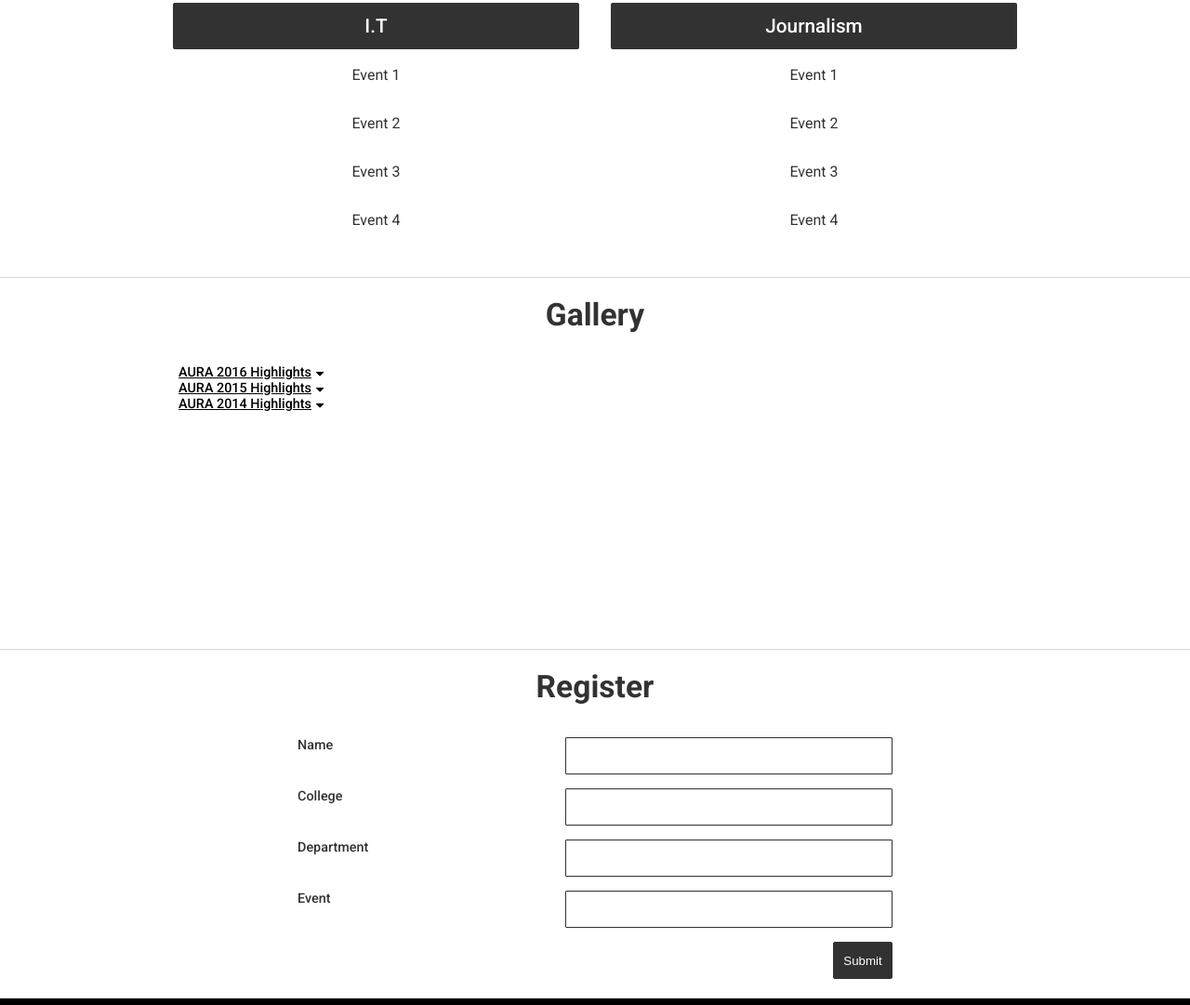
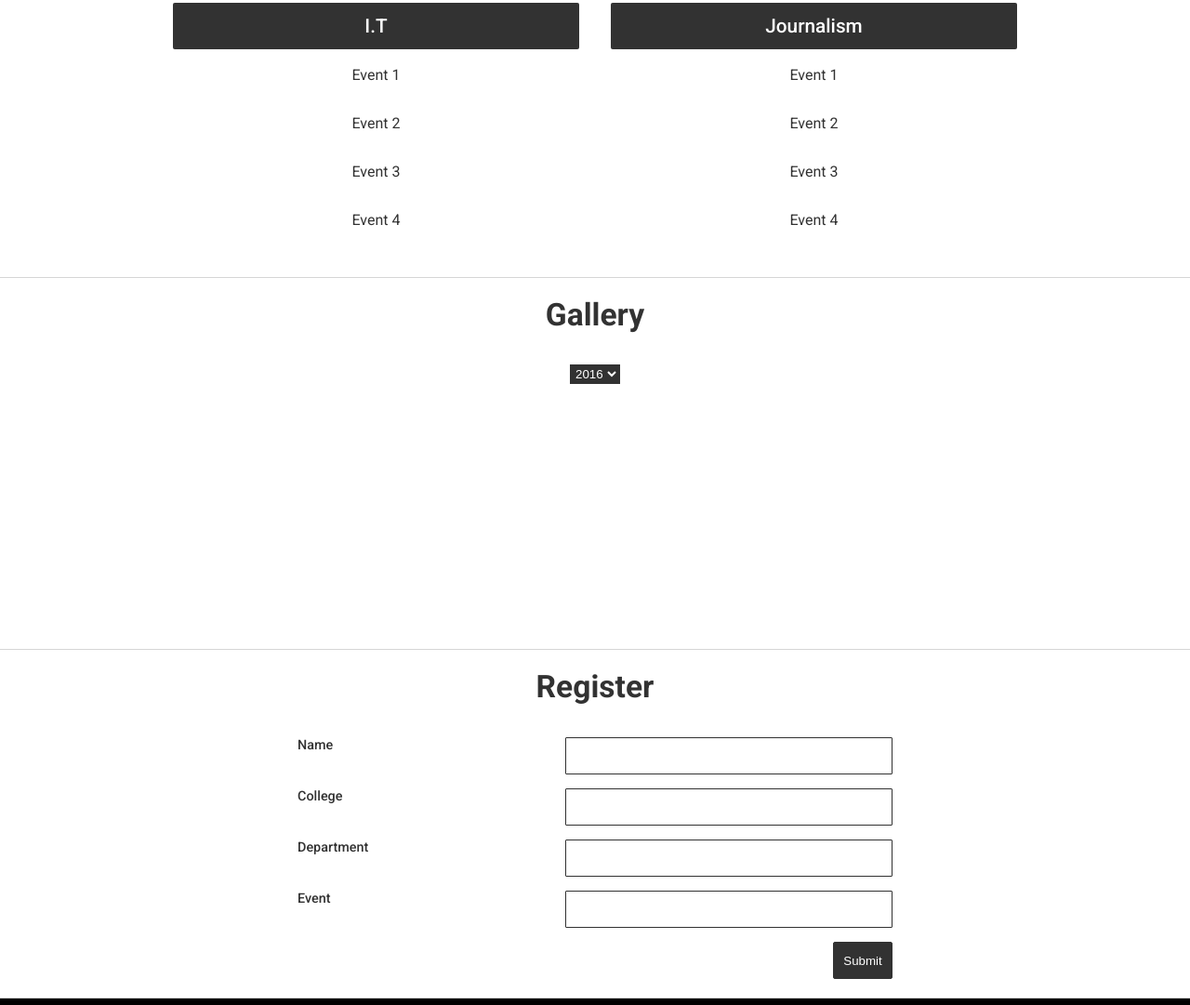
Before and after one commit to iamropo/aura-2017, a plain HTML site: page index.html in a window 1280 px wide. Shown: the part 1185-2266 px from the top of the page at 93% size. Drawn offline with Linux system fonts and the light colour scheme.

Commit message:
added dropdown for menu

```diff
--- a/css/index.css
+++ b/css/index.css
@@ -184,6 +184,10 @@ table {
 	width: 100%;
 	min-height: 50%;
 	padding: 10px 5%;
+	display: flex;
+	flex-direction: column;
+	justify-content: flex-start;
+	align-items: center;
 }
 
 #gallery > h3 {
@@ -193,29 +197,19 @@ table {
 	text-align: center;
 }
 
+#gallery select {
+	background-color: #323232;
+	border: 1px solid #323232;
+	color: #ffffff;
+	padding: 1px;
+}
+
 #gallery div {
 	width: 100%;
 	display: none;
 	flex-wrap: wrap;
 	justify-content: space-around;
 	align-items: center;
-}
-
-#gallery a {
-	width: 100%;
-	color: #000000;
-	font-size: .7em;
-	font-weight: 500;
-	display: flex;
-}
-
-#gallery a span {
-	text-decoration: underline;
-}
-
-#gallery a i {
-	color: #000000;
-	margin-left: 5px;
 }
 
 #gallery div img {
--- a/index.html
+++ b/index.html
@@ -99,7 +99,13 @@
 
 <div class="margined-section" id="gallery">
 	<h3>Gallery</h3>
-	<a href="#aura-2016"><span>AURA 2016 Highlights</span><i class="fa fa-sort-desc" aria-hidden="true"></i></a>
+
+	<select name="gallery-year" id="">
+		<option value="2016">2016</option>
+		<option value="2015">2015</option>
+		<option value="2014">2014</option>
+	</select>
+
 	<div id="aura-2016">
 		<img src="" alt="">
 		<img src="" alt="">
@@ -109,7 +115,7 @@
 		<img src="" alt="">
 		<img src="" alt="">
 	</div>
-	<a href="#aura-2015"><span>AURA 2015 Highlights</span><i class="fa fa-sort-desc" aria-hidden="true"></i></a>
+
 	<div id="aura-2015">
 		<img src="" alt="">
 		<img src="" alt="">
@@ -119,7 +125,7 @@
 		<img src="" alt="">
 		<img src="" alt="">
 	</div>
-	<a href="#aura-2014"><span>AURA 2014 Highlights</span><i class="fa fa-sort-desc" aria-hidden="true"></i></a>
+
 	<div id="aura-2014">
 		<img src="" alt="">
 		<img src="" alt="">
```
